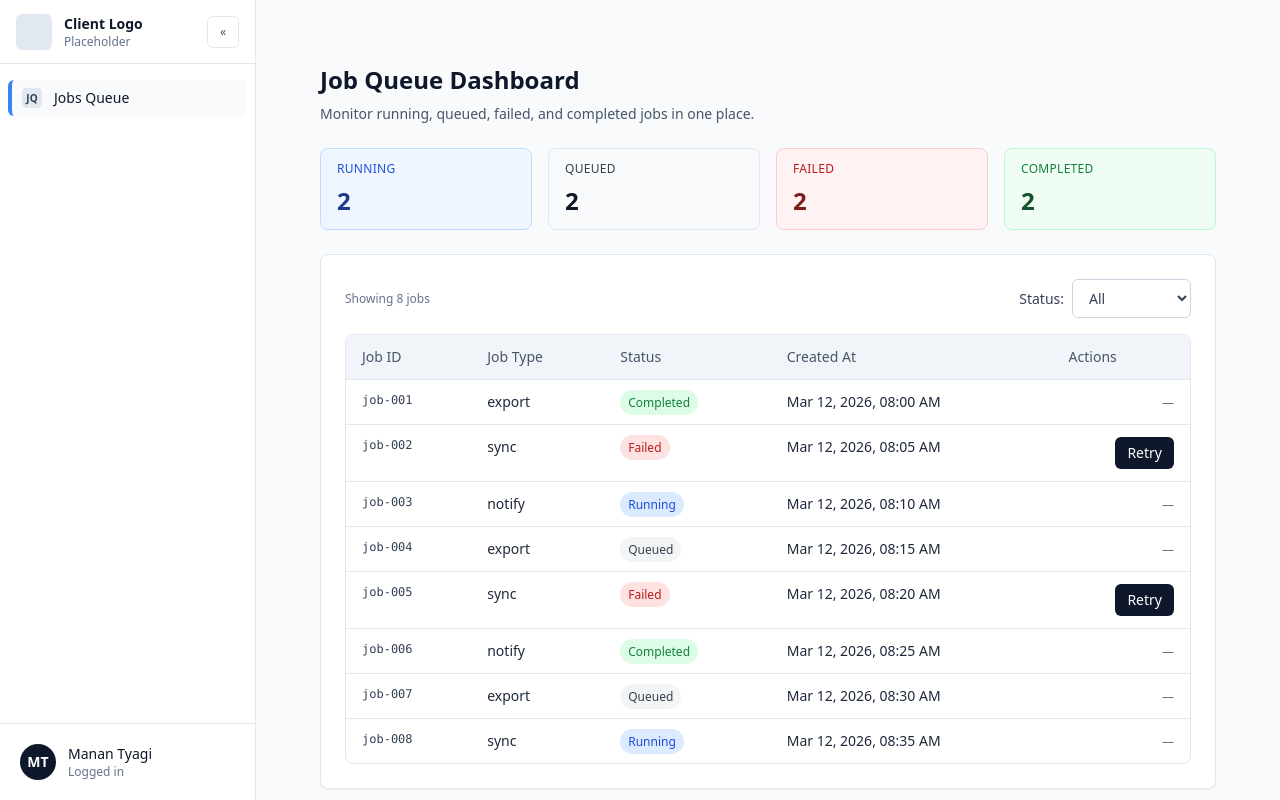
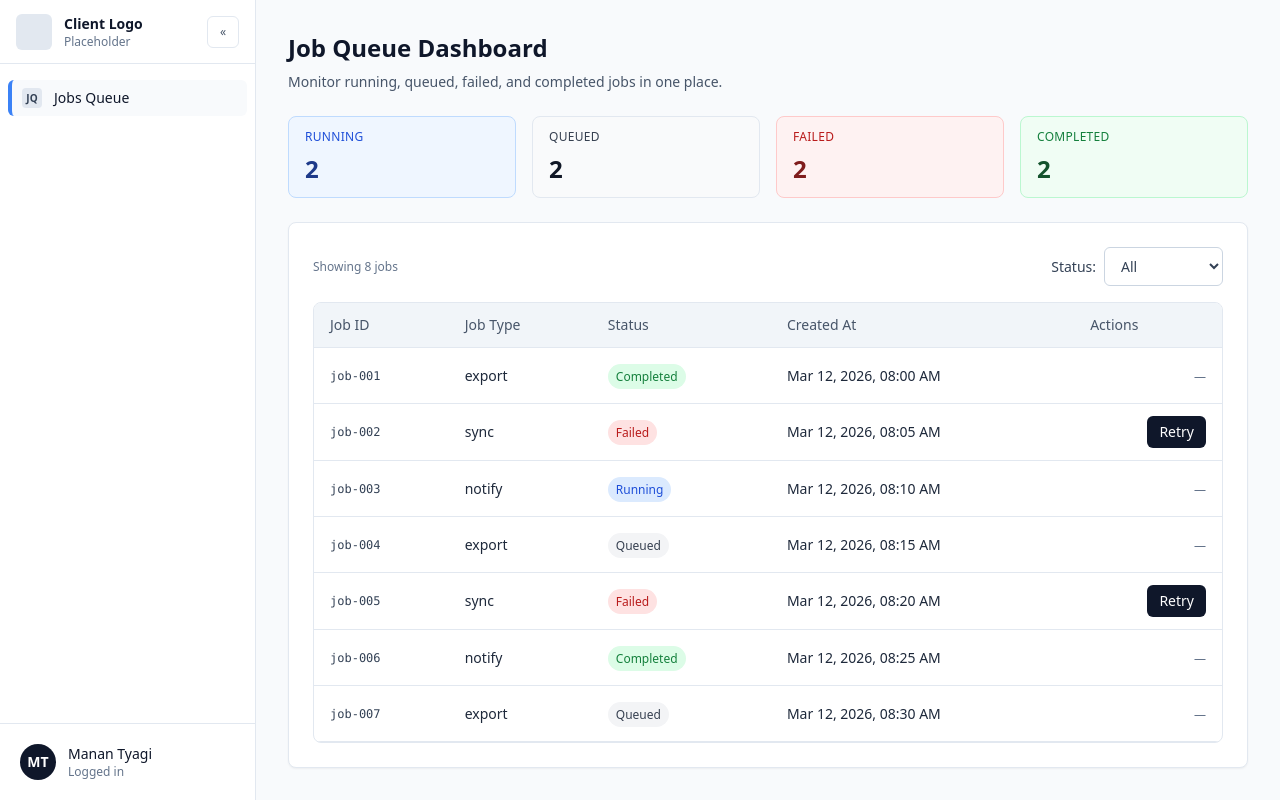
Before and after one commit to manantyagi25/picarro-job-queue-dashboard, a Next.js app: page / in a window 1280 px wide. Built offline with nearby package versions, Linux system fonts and the light colour scheme.

Commit message:
Add minor styling changes

```diff
--- a/src/app/layout.tsx
+++ b/src/app/layout.tsx
@@ -21,7 +21,7 @@ export default function RootLayout({
           <div className="flex h-screen w-full bg-slate-50 text-slate-900 overflow-hidden">
             <Sidebar />
             <main className="flex-1 flex justify-center px-8 py-8">
-              <div className="w-full max-w-[1100px] space-y-6 pb-8">
+              <div className="w-full max-w-[1100px] space-y-6">
                 {children}
               </div>
             </main>
--- a/src/app/page.tsx
+++ b/src/app/page.tsx
@@ -108,8 +108,8 @@ export default function JobsPage() {
 
         <JobStatusSummary jobs={jobsQuery.data ?? []} />
 
-        <section className="section">
-          <div className="card flex flex-col gap-4">
+        <section className="section flex-1 flex flex-col min-h-0">
+          <div className="card flex flex-col gap-4 flex-1 min-h-0">
             <div className="flex items-center justify-between">
               <p className="metadata-text">
                 Showing {filteredJobs.length} job
--- a/src/styles/job-table.css
+++ b/src/styles/job-table.css
@@ -2,7 +2,7 @@
 
 @layer components {
   .job-table-wrapper {
-    @apply border border-slate-200 rounded-lg overflow-hidden;
+    @apply border border-slate-200 rounded-lg overflow-hidden flex-1 min-h-0 overflow-y-auto;
   }
 
   .job-table {
@@ -10,7 +10,7 @@
   }
 
   .job-table-header {
-    @apply bg-slate-100;
+    @apply bg-slate-100 sticky top-0;
   }
 
   .job-table-header-cell {
@@ -18,11 +18,11 @@
   }
 
   .job-table-body-row {
-    @apply border-t border-slate-200 hover:bg-slate-50;
+    @apply border-t border-slate-200 hover:bg-slate-50 hover:cursor-pointer hover:shadow-md transition-all duration-200 ease-in-out h-[56px];
   }
 
   .job-table-cell {
-    @apply px-4 py-3 align-top;
+    @apply px-4 py-3 align-middle;
   }
 
   .job-id-cell {
@@ -38,6 +38,6 @@
   }
 
   .job-actions-cell {
-    @apply job-table-cell text-right;
+    @apply job-table-cell text-right align-middle;
   }
 }
--- a/src/styles/ui.css
+++ b/src/styles/ui.css
@@ -2,11 +2,11 @@
 
 @layer components {
   .page-root {
-    @apply min-h-screen bg-slate-50 text-slate-900 flex justify-center px-8 py-8;
+    @apply h-full bg-slate-50 text-slate-900 flex justify-center;
   }
 
   .page-container {
-    @apply w-full max-w-[1100px] space-y-6;
+    @apply w-full max-w-[1100px] space-y-6 h-full flex flex-col;
   }
 
   .page-header {
```
